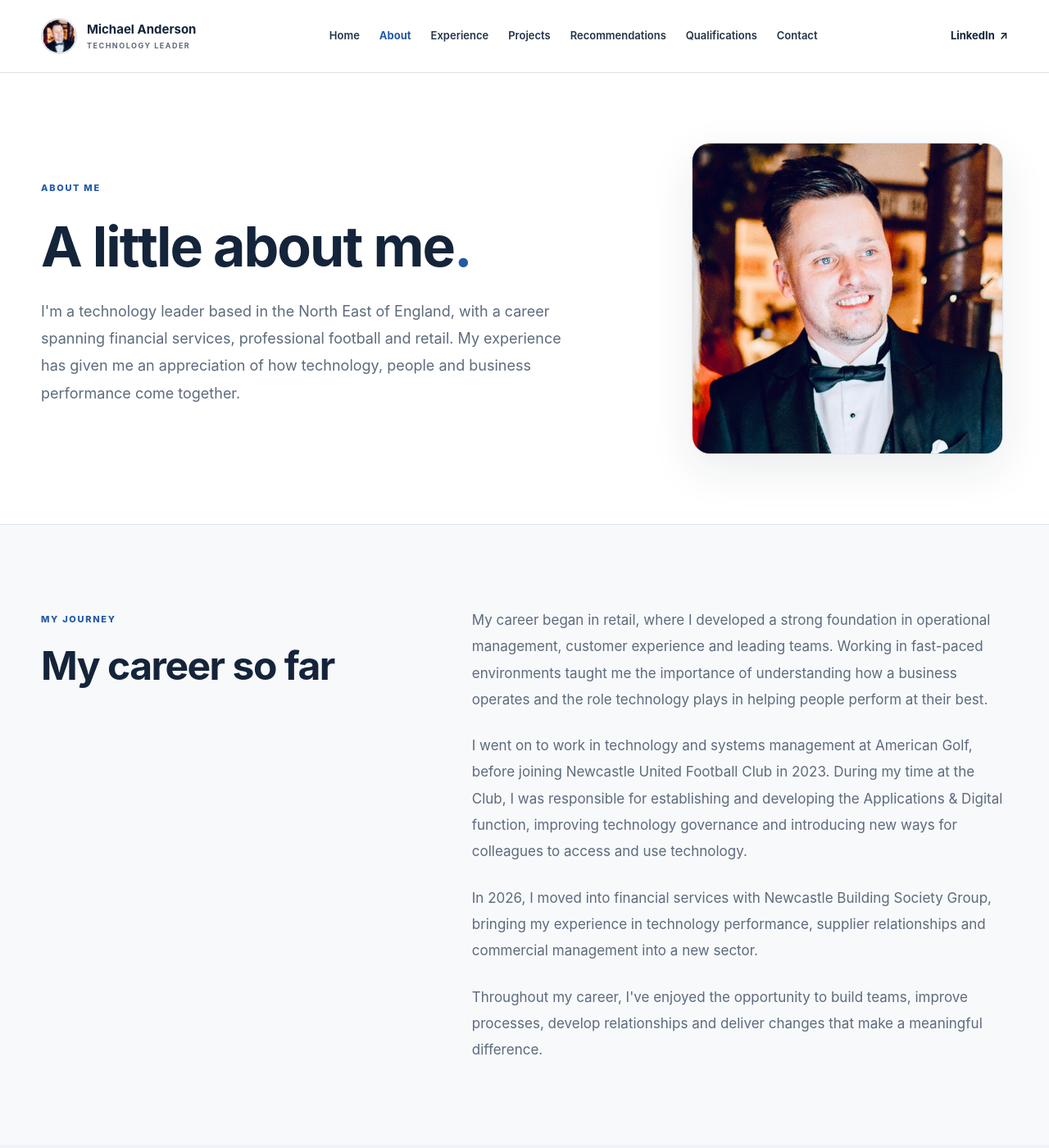
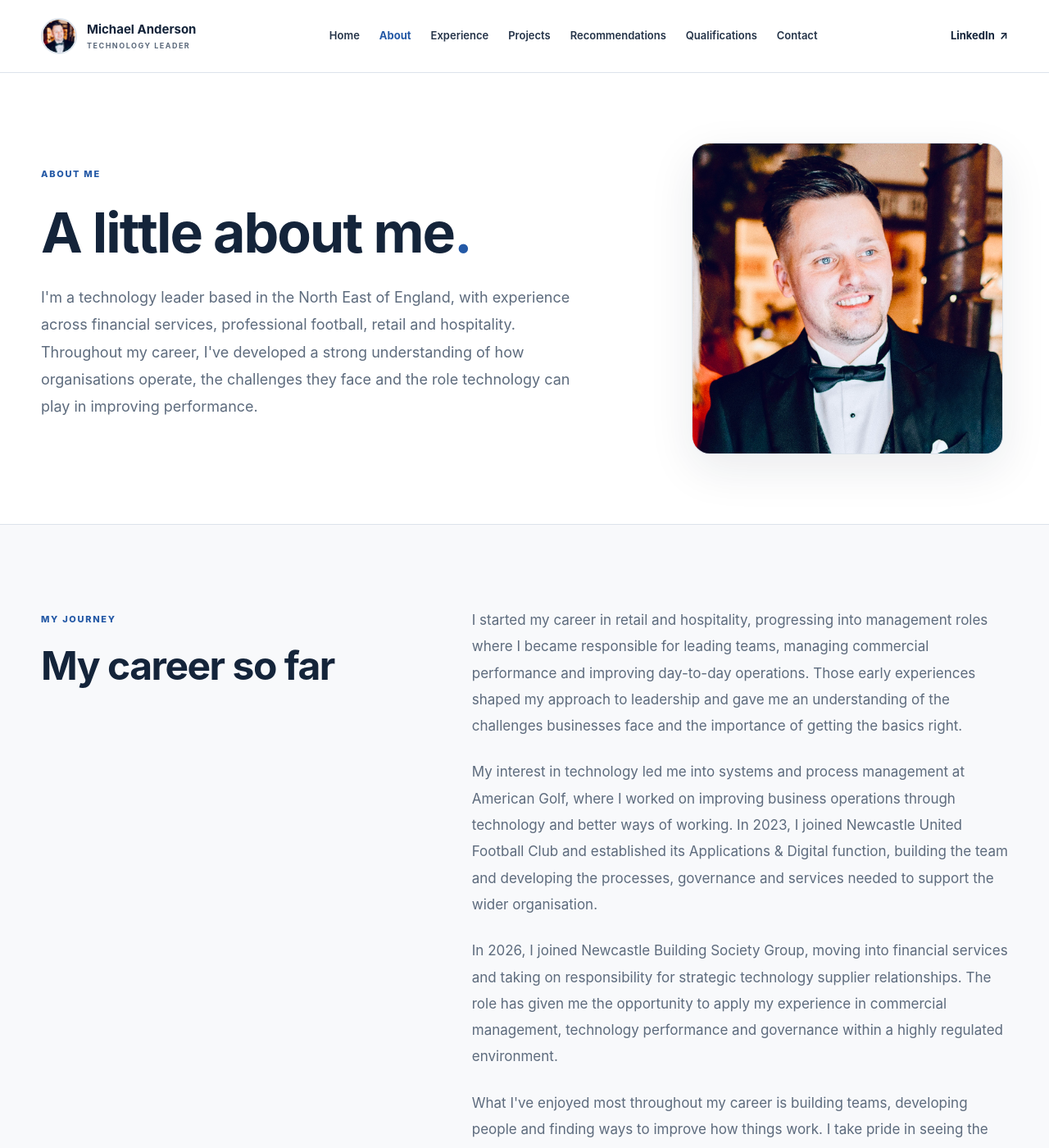
Before and after one commit to manderson90-sudo/Manderson-sandbox, a Jekyll site: the page built from about/index.html, in a window 1280 px wide and 1400 px high. Shown: the whole window at 82% size. Built offline with Jekyll 4.4.1, drawn with Linux system fonts in a browser that asks for light colours; some of the changed text lies outside the part shown.

Commit message:
Update index.html

```diff
--- a/about/index.html
+++ b/about/index.html
@@ -1,7 +1,7 @@
 ---
 layout: default
 title: About Me
-description: Learn about Michael Anderson's career, leadership approach and experience across financial services, professional football and retail.
+description: Learn about Michael Anderson's career, leadership approach and experience across financial services, professional football, retail and hospitality.
 permalink: /about/
 ---
 
@@ -31,10 +31,11 @@ permalink: /about/
 
       <p>
         I'm a technology leader based in the North East of England,
-        with a career spanning financial services, professional
-        football and retail. My experience has given me an
-        appreciation of how technology, people and business
-        performance come together.
+        with experience across financial services, professional
+        football, retail and hospitality. Throughout my career,
+        I've developed a strong understanding of how organisations
+        operate, the challenges they face and the role technology
+        can play in improving performance.
       </p>
 
     </div>
@@ -84,39 +85,46 @@ permalink: /about/
       <div class="about-copy">
 
         <p>
-          My career began in retail, where I developed
-          a strong foundation in operational management,
-          customer experience and leading teams.
-          Working in fast-paced environments taught me
-          the importance of understanding how a business
-          operates and the role technology plays in
-          helping people perform at their best.
+          I started my career in retail and hospitality,
+          progressing into management roles where I became
+          responsible for leading teams, managing commercial
+          performance and improving day-to-day operations.
+          Those early experiences shaped my approach to
+          leadership and gave me an understanding of the
+          challenges businesses face and the importance
+          of getting the basics right.
         </p>
 
         <p>
-          I went on to work in technology and systems
-          management at American Golf, before joining
-          Newcastle United Football Club in 2023.
-          During my time at the Club, I was responsible
-          for establishing and developing the Applications
-          &amp; Digital function, improving technology
-          governance and introducing new ways for
-          colleagues to access and use technology.
+          My interest in technology led me into systems
+          and process management at American Golf, where
+          I worked on improving business operations through
+          technology and better ways of working. In 2023,
+          I joined Newcastle United Football Club and
+          established its Applications &amp; Digital function,
+          building the team and developing the processes,
+          governance and services needed to support the
+          wider organisation.
         </p>
 
         <p>
-          In 2026, I moved into financial services
-          with Newcastle Building Society Group,
-          bringing my experience in technology
-          performance, supplier relationships and
-          commercial management into a new sector.
+          In 2026, I joined Newcastle Building Society Group,
+          moving into financial services and taking on
+          responsibility for strategic technology supplier
+          relationships. The role has given me the opportunity
+          to apply my experience in commercial management,
+          technology performance and governance within
+          a highly regulated environment.
         </p>
 
         <p>
-          Throughout my career, I've enjoyed the
-          opportunity to build teams, improve processes,
-          develop relationships and deliver changes
-          that make a meaningful difference.
+          What I've enjoyed most throughout my career is
+          building teams, developing people and finding
+          ways to improve how things work. I take pride
+          in seeing the results of that work, whether
+          it's helping someone progress in their career,
+          improving a service or delivering savings
+          for the business.
         </p>
 
       </div>
@@ -146,10 +154,12 @@ permalink: /about/
       </h2>
 
       <p>
-        I believe effective leadership starts with
-        understanding people, being approachable and
-        creating an environment where teams feel
-        supported and trusted.
+        I've always believed that good leadership comes
+        from understanding people, building trust and
+        being someone others feel comfortable approaching.
+        I want the people I work with to feel supported,
+        confident in their abilities and comfortable
+        sharing their ideas.
       </p>
 
     </div>
@@ -170,11 +180,13 @@ permalink: /about/
         </h3>
 
         <p>
-          I enjoy developing people and helping them
-          build confidence in their abilities. I believe
-          in being approachable, listening carefully
-          and adapting my leadership style to the
-          needs of individuals and teams.
+          Developing people is one of the parts of
+          leadership I enjoy most. I take time to
+          understand individuals, recognise their
+          strengths and support their development.
+          I believe people do their best work when
+          they feel trusted, valued and encouraged
+          to take ownership.
         </p>
 
       </article>
@@ -193,11 +205,13 @@ permalink: /about/
         </h3>
 
         <p>
-          Strong relationships are central to
-          delivering successful outcomes. I place
-          considerable value on working collaboratively
-          with colleagues, stakeholders and suppliers
-          to understand their challenges and priorities.
+          I place a lot of importance on building
+          good relationships with the people I work
+          with. Taking the time to understand their
+          priorities, challenges and expectations
+          helps me make better decisions, manage
+          difficult conversations and work towards
+          shared goals.
         </p>
 
       </article>
@@ -216,11 +230,13 @@ permalink: /about/
         </h3>
 
         <p>
-          I'm naturally curious about how things work
-          and where they can be improved. I enjoy
-          challenging existing processes, exploring
-          opportunities and finding practical ways
-          to make technology more effective.
+          I'm naturally curious and often find
+          myself questioning why things are done
+          a certain way. I enjoy understanding
+          how processes work, identifying opportunities
+          to improve them and finding practical
+          solutions that make life easier for
+          colleagues and customers.
         </p>
 
       </article>
@@ -272,8 +288,10 @@ permalink: /about/
         </h3>
 
         <p>
-          Oversight of a large technology application
-          portfolio at Newcastle United Football Club.
+          Managed a portfolio of more than 200
+          applications at Newcastle United Football
+          Club, supporting technology services
+          across the organisation.
         </p>
 
       </article>
@@ -292,8 +310,10 @@ permalink: /about/
         </h3>
 
         <p>
-          Experience managing a broad portfolio
-          of technology supplier relationships.
+          Managed relationships across 126
+          technology suppliers, overseeing
+          performance, contracts and
+          commercial value.
         </p>
 
       </article>
@@ -333,9 +354,9 @@ permalink: /about/
         </h3>
 
         <p>
-          Experience managing substantial
-          technology budgets and ensuring
-          effective financial oversight.
+          Managed technology budgets of up to
+          £2 million, overseeing expenditure,
+          supplier costs and financial planning.
         </p>
 
       </article>
@@ -373,15 +394,14 @@ permalink: /about/
       </span>
 
       <h2>
-        What people say about working with me
+        What colleagues say
       </h2>
 
       <p>
-        I've been fortunate to work with some brilliant
-        people throughout my career. I'm proud of the
-        relationships I've built and the feedback I've
-        received from colleagues, managers and people
-        I've had the opportunity to lead.
+        I'm proud of the relationships I've built
+        throughout my career and grateful for
+        the feedback I've received from people
+        I've worked with.
       </p>
 
     </div>
@@ -461,10 +481,12 @@ permalink: /about/
     </h2>
 
     <p>
-      Whether it's technology leadership,
-      digital transformation or sharing
-      experiences from different industries,
-      I'm always happy to connect.
+      I'm always happy to connect with people
+      who share an interest in technology,
+      leadership and improving how organisations
+      work. Whether it's exchanging ideas,
+      sharing experiences or discussing
+      opportunities, feel free to get in touch.
     </p>
 
     <div class="actions">
```
Also changed, not shown: other parts of about/index.html (+4 -3 lines).
